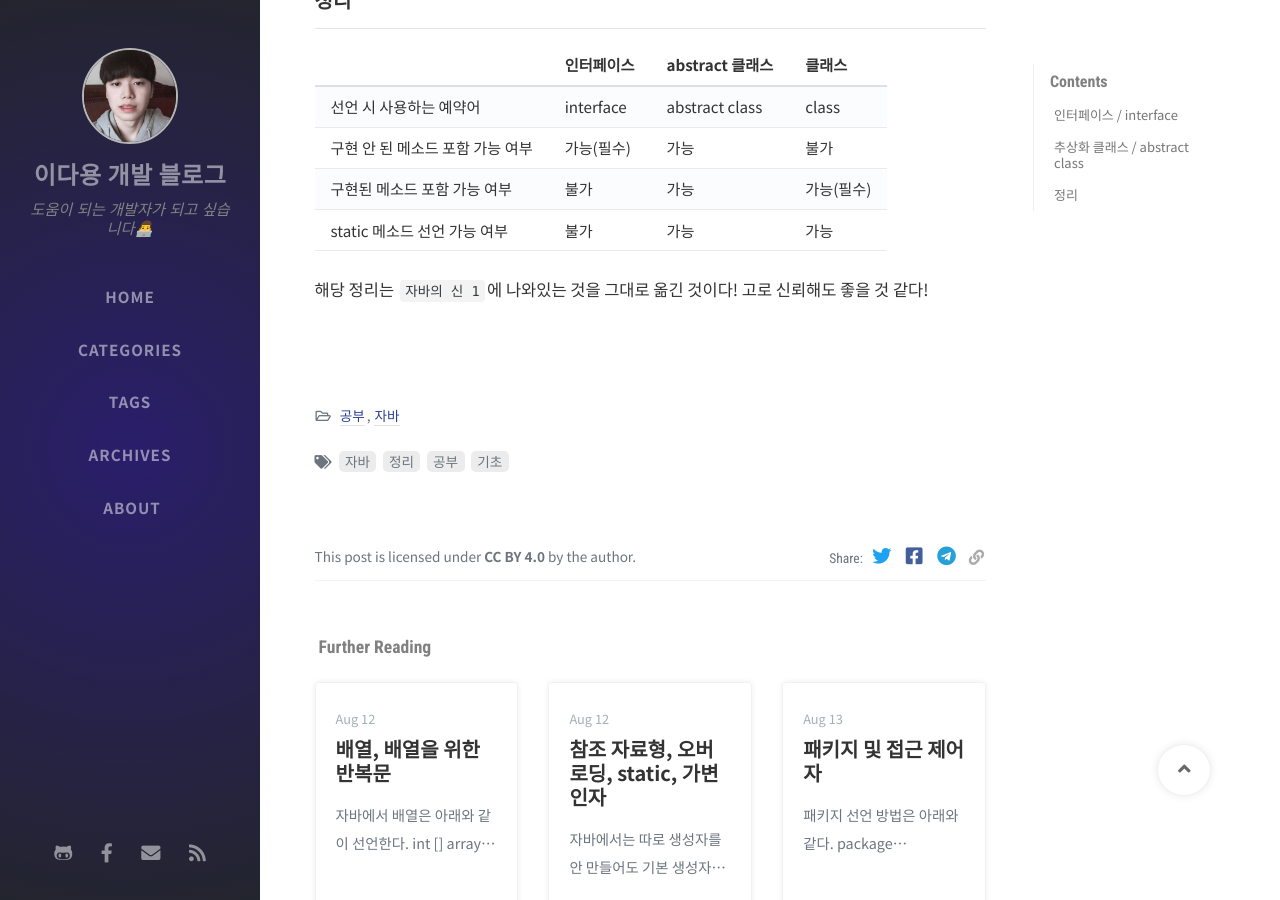
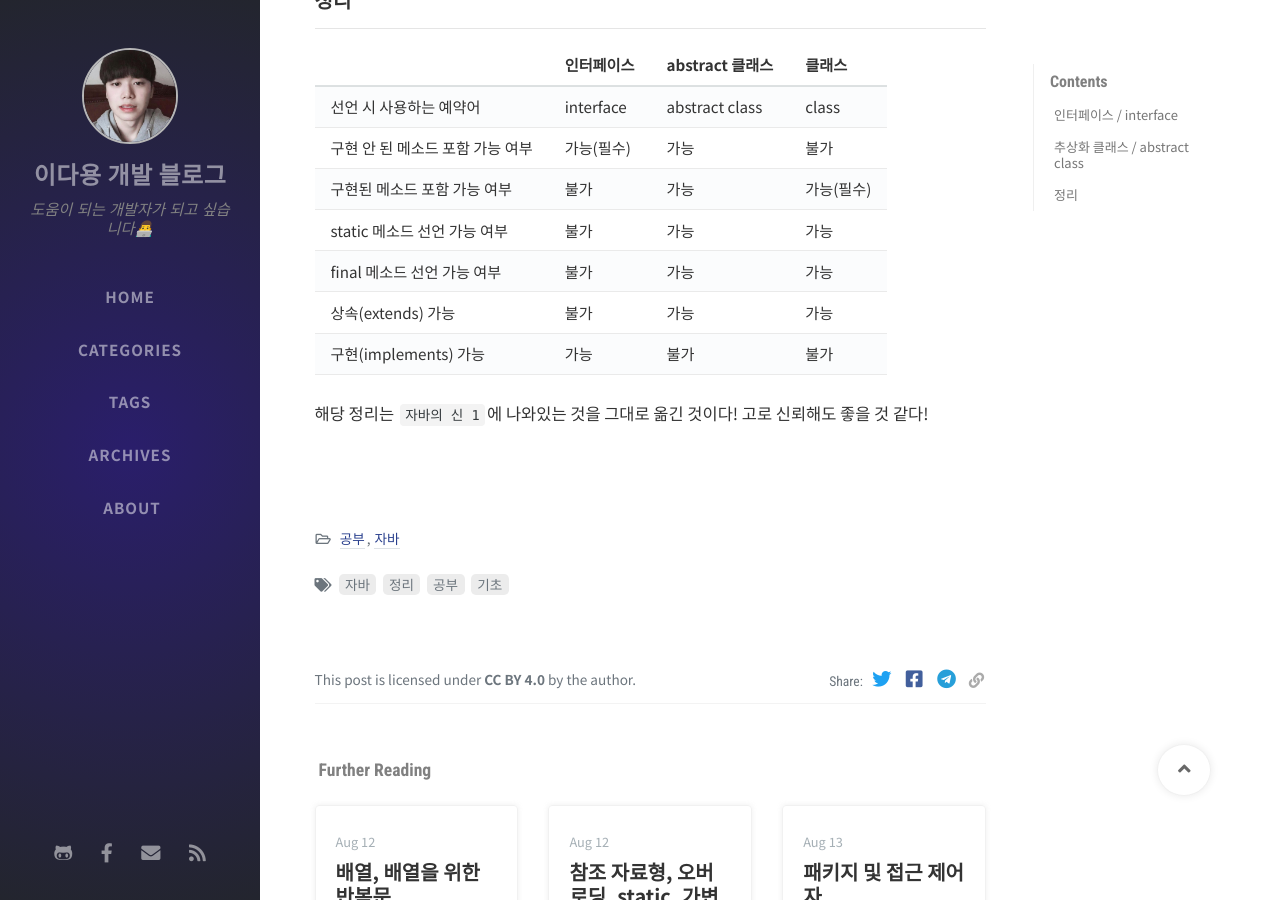
Before and after one commit to dayongkr/deprecated_dayongbz.github.io-2, a Jekyll site: the page built from _posts/2020-09-18-자바-인터페이스와-추상클래스-정리(interface-&-abstract).md, in a window 1280 px wide and 900 px high, scrolled down 2288 px. Built offline with Jekyll 4.4.1, drawn with Linux system fonts in a browser that asks for light colours; nearby versions of some CDN libraries; comment, search, counter and statistics services are not loaded.

Commit message:
Update 자바 인터페이스와 추상클래스 정리 post

```diff
--- a/_posts/2020-09-18-자바-인터페이스와-추상클래스-정리(interface-&-abstract).md
+++ b/_posts/2020-09-18-자바-인터페이스와-추상클래스-정리(interface-&-abstract).md
@@ -97,6 +97,9 @@ public class ProfileEditor extends ProfileEditorAbstract {
 | 구현 안 된 메소드 포함 가능 여부 | 가능(필수) | 가능            | 불가       |
 | 구현된 메소드 포함 가능 여부     | 불가       | 가능            | 가능(필수) |
 | static 메소드 선언 가능 여부     | 불가       | 가능            | 가능       |
+| final 메소드 선언 가능 여부      | 불가       | 가능            | 가능       |
+| 상속(extends) 가능               | 불가       | 가능            | 가능       |
+| 구현(implements) 가능            | 가능       | 불가            | 불가       |
 
 해당 정리는 `자바의 신 1`에 나와있는 것을 그대로 옮긴 것이다!
 고로 신뢰해도 좋을 것 같다!
```
